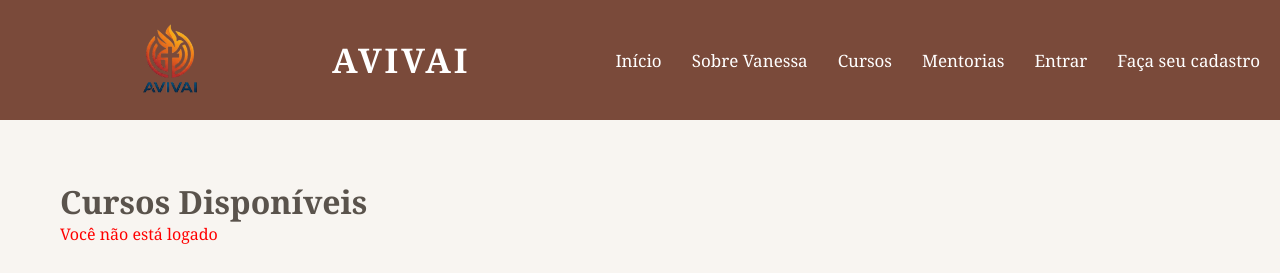
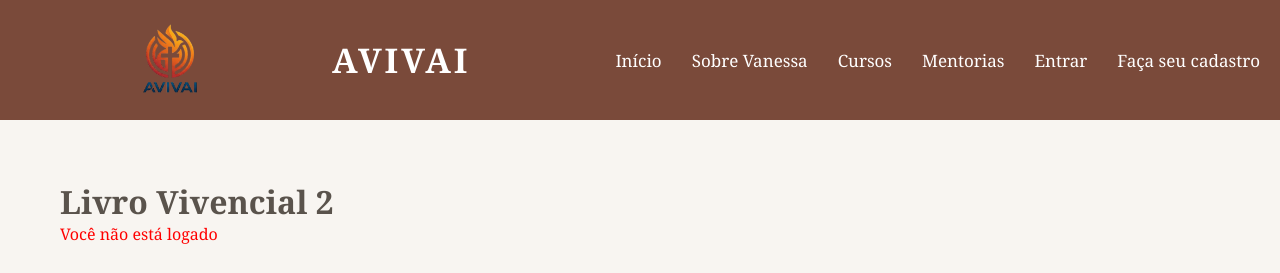
Before and after one commit to Mayra727/avivai-frontend, a React (Vite) app: page /livro2 in a window 1280 px wide. Shown: the top 273 px of the page. Built offline with nearby package versions, Linux system fonts and the light colour scheme; no server answers.

Commit message:
feat: create premium Livro Vivencial 2 members area layout

```diff
--- a/src/pages/Livro2Page.tsx
+++ b/src/pages/Livro2Page.tsx
@@ -62,7 +62,7 @@ export default function Courses() {
     >
 
       <h1>
-        Cursos Disponíveis
+        Livro Vivencial 2
       </h1>
 
       {user ? (
```
